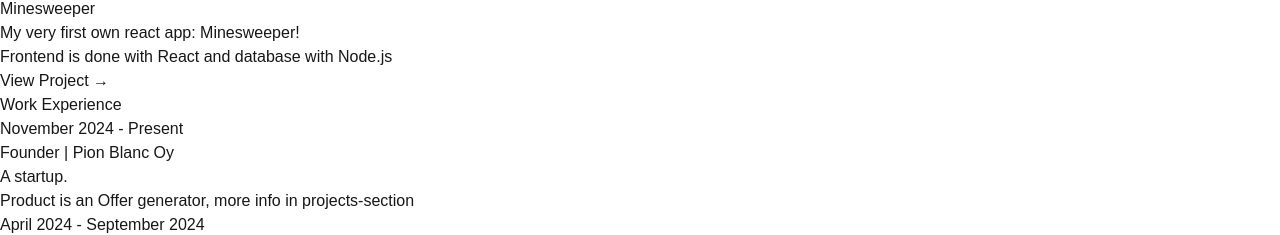
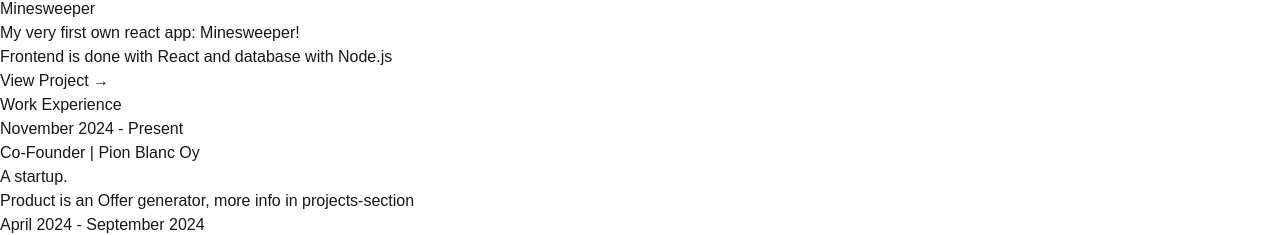
Before and after one commit to strengv1/homepage2, a Next.js app: page / in a window 1280 px wide. Shown: the part 1255-1490 px from the top of the page. Built offline with nearby package versions, Linux system fonts and the light colour scheme.

Commit message:
fix title :D

```diff
--- a/src/app/__components/Workexperience.tsx
+++ b/src/app/__components/Workexperience.tsx
@@ -1,5 +1,4 @@
 export default function Workexperience() {
-
   const parentDivClasses = "mb-8 max-w-4xl mx-auto"
   return (
     <div id="workexperience" className="bg-gray-100 border-b-gray-300 border-b">
@@ -10,7 +9,7 @@ export default function Workexperience() {
           {/* Pion Blanc */}
           <div className="my-8 max-w-4xl mx-auto">
             <h3 className="text-xl font-bold">November 2024 - Present</h3>
-            <p className="text-lg">Founder | Pion Blanc Oy</p>
+            <p className="text-lg">Co-Founder | Pion Blanc Oy</p>
             <ul className="list-disc ml-5">
               <li>A startup.</li>
               <li>Product is an Offer generator, more info in projects-section</li>
```
